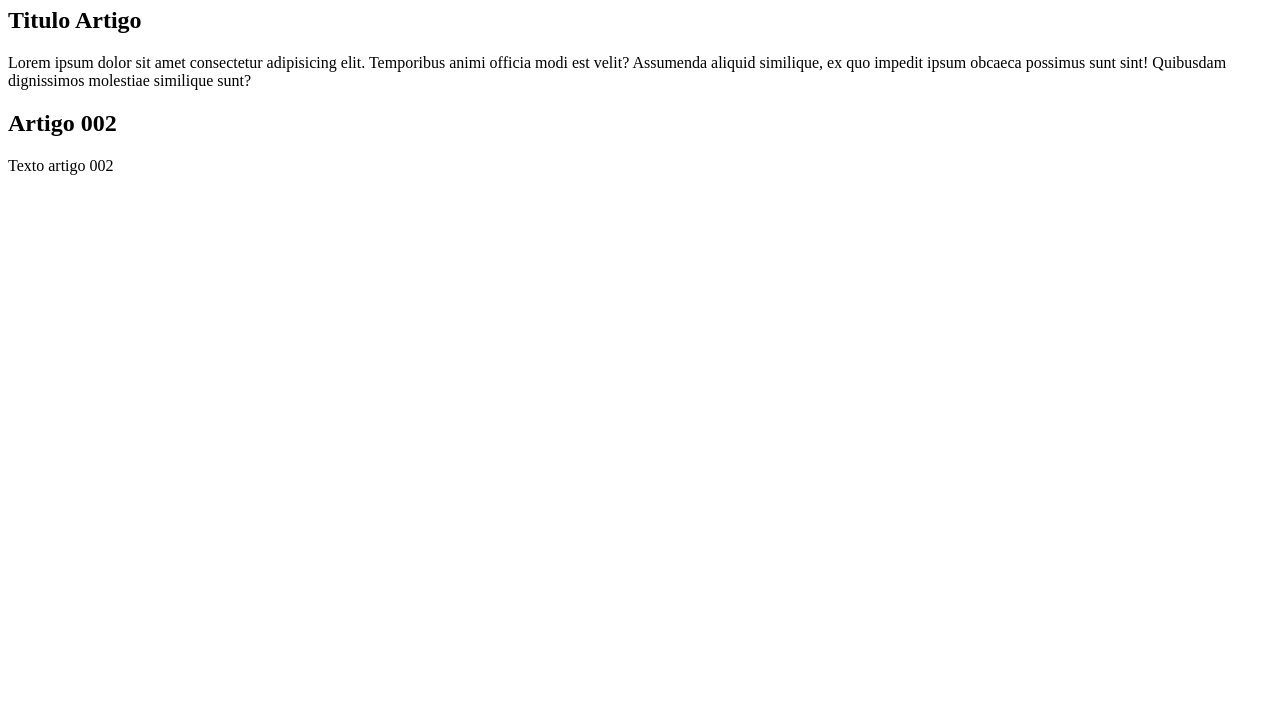
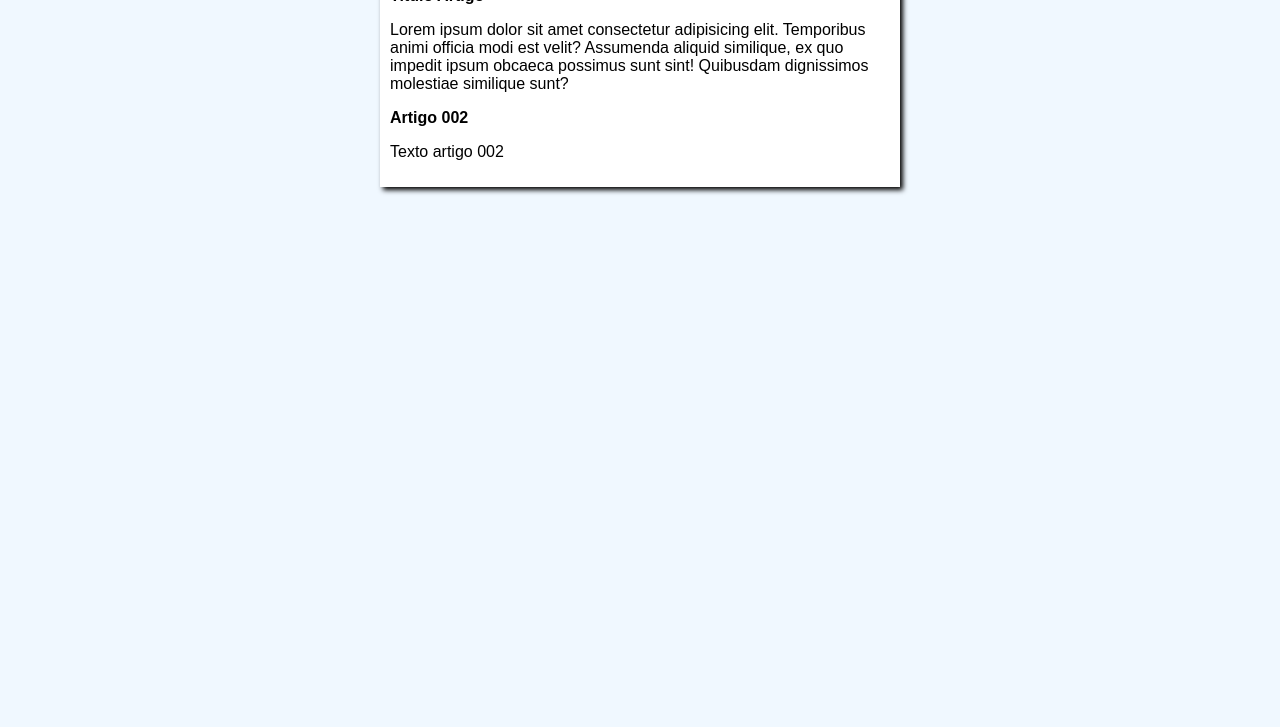
Before and after one commit to Beltrames/Reposit-rio-Teste-branch, a plain HTML site: page index.html in a window 1280 px wide. Shown: the part 73-800 px from the top of the page. Drawn offline with Linux system fonts and the light colour scheme.

Commit message:
Iniciei o Css

```diff
--- /dev/null
+++ b/estilos/style.css
@@ -0,0 +1,25 @@
+*
+{
+    font-family: Arial, Helvetica, sans-serif;
+    font-size: 16px;
+
+
+}
+
+
+body{
+    background-color: aliceblue;
+
+}
+
+main{
+
+    background-color: white;
+    width: 500px;
+    margin: auto;
+    padding: 10px;
+    box-shadow: 3px 3px 5px black;
+
+
+
+}
--- a/index.html
+++ b/index.html
@@ -5,6 +5,7 @@
     <meta http-equiv="X-UA-Compatible" content="IE=edge">
     <meta name="viewport" content="width=device-width, initial-scale=1.0">
     <title>Titulo do site</title>
+    <link rel="stylesheet" href="estilos/style.css">
 </head>
 <body>
     <main>
```
